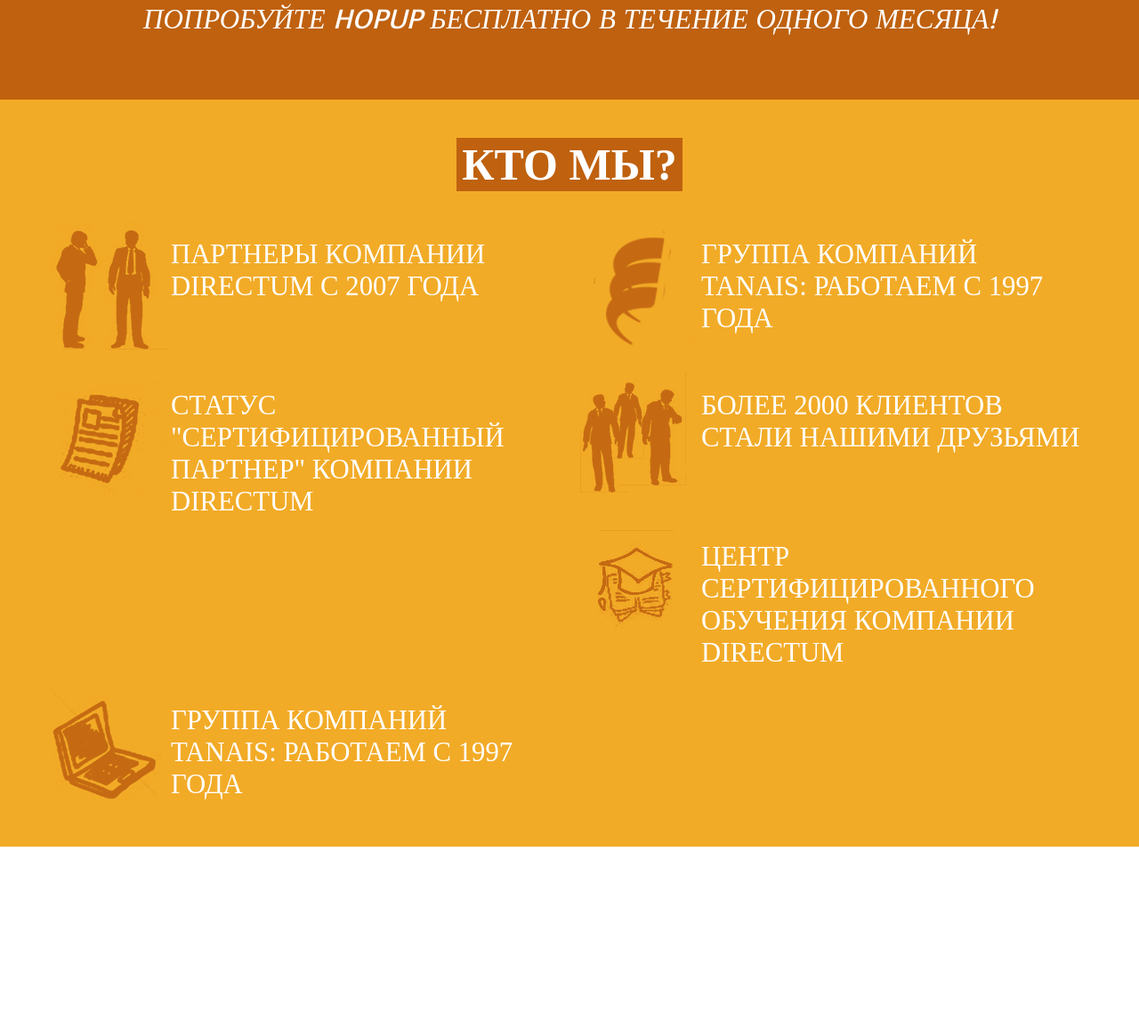
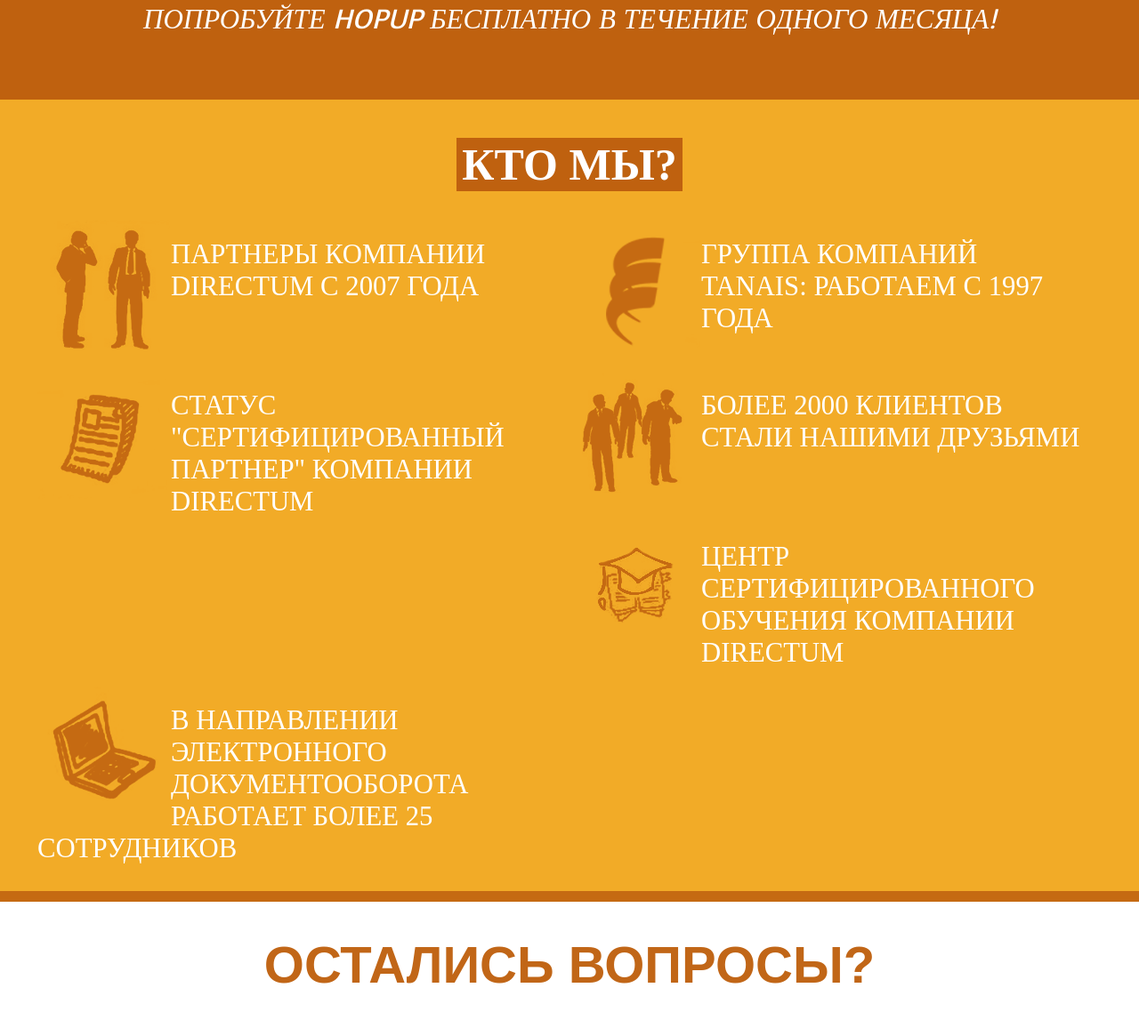
Before and after one commit to Hecatoncheir/tanais-hop-up-lp, a PHP site: page / in a window 1280 px wide. Shown: the part 2572-3728 px from the top of the page at 89% size. Before the commit the page ends 3524 px from the top, so only its background shows below. Run offline with PHP 8.4, Linux system fonts and the light colour scheme; some libraries are stand-ins or nearby versions.

Commit message:
start section 6

```diff
--- a/css/base.scss
+++ b/css/base.scss
@@ -8,6 +8,7 @@
 @import "components/section_3";
 @import 'components/section_4';
 @import 'components/section_5';
+@import 'components/section_6';
 
 @import "components/slide_to";
 @import "components/icons";
--- /dev/null
+++ b/css/components/_section_6.scss
@@ -0,0 +1,20 @@
+.section_6 {
+  clear: both;
+  background: #fff;
+  border-top: 12px solid #c56a12;
+
+  h3 {
+    color: #c16617;
+    text-align: center;
+    text-transform: uppercase;
+    font-family: cuprum, sans-serif;
+    font-size: em(58);
+  }
+
+  form {
+
+  }
+
+
+
+}
--- a/index.html
+++ b/index.html
@@ -216,14 +216,26 @@
             </article>
             <article>
               <div class="article_icon_6"></div>
-              Группа компаний TANAIS: работаем с 1997 года
+              В направлении электронного документооборота работает более 25 сотрудников
             </article>
             <div class="clear"></div>
           </div>
         </section>
 
+        <section class="section_6">
+          <div class="sec">
+            <h3>Остались вопросы?</h3>
+            <div class="form">
+              <form id="form_id" action="index.html" method="post">
 
-        <script src="//ajax.googleapis.com/ajax/libs/jquery/1.11.0/jquery.min.js"></script>
+              </form>
+
+
+            </div>
+
+          </div>
+        </section>
+
         <script>window.jQuery || document.write('<script src="js/vendor/jquery-1.11.0.min.js"><\/script>')</script>
 
         <script src="js/ft.js"></script>
```
Also changed, not shown: css/base.css, images/article_icons.png, images/footer_bg.png (added).
